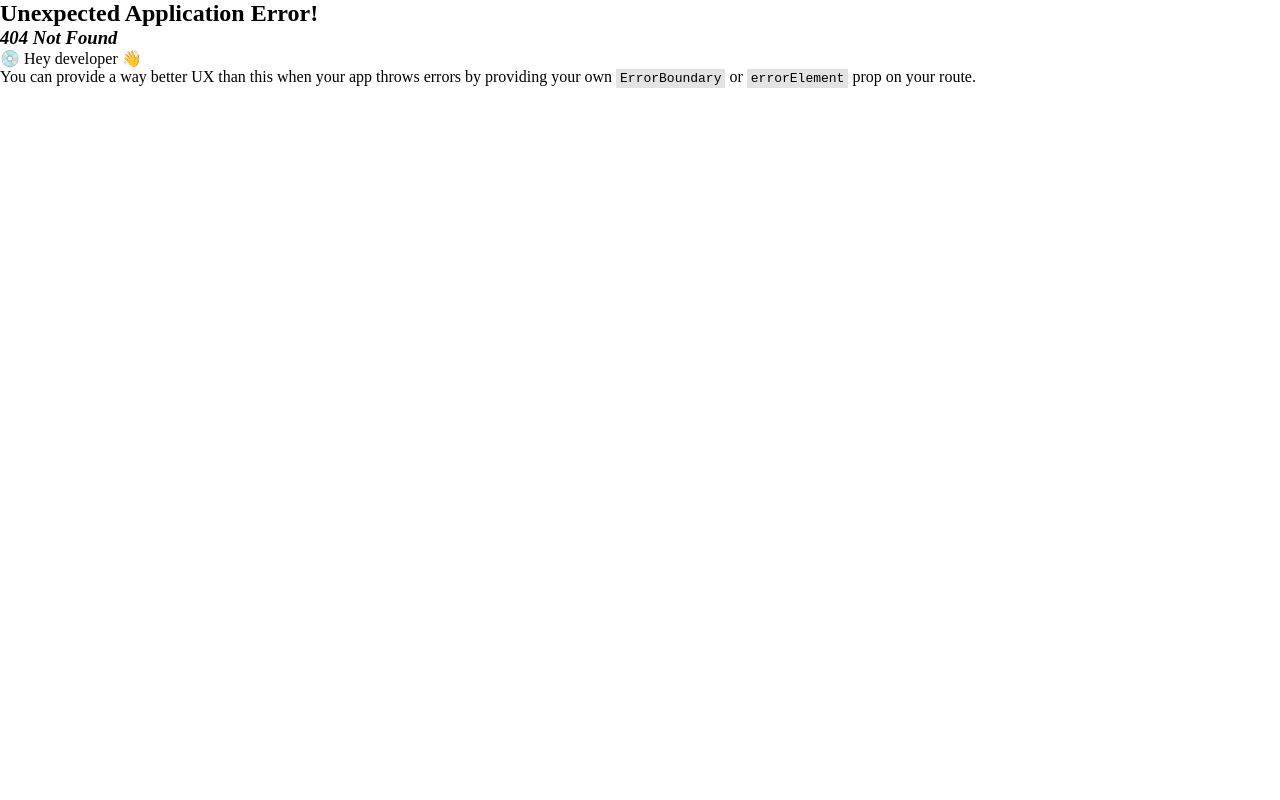
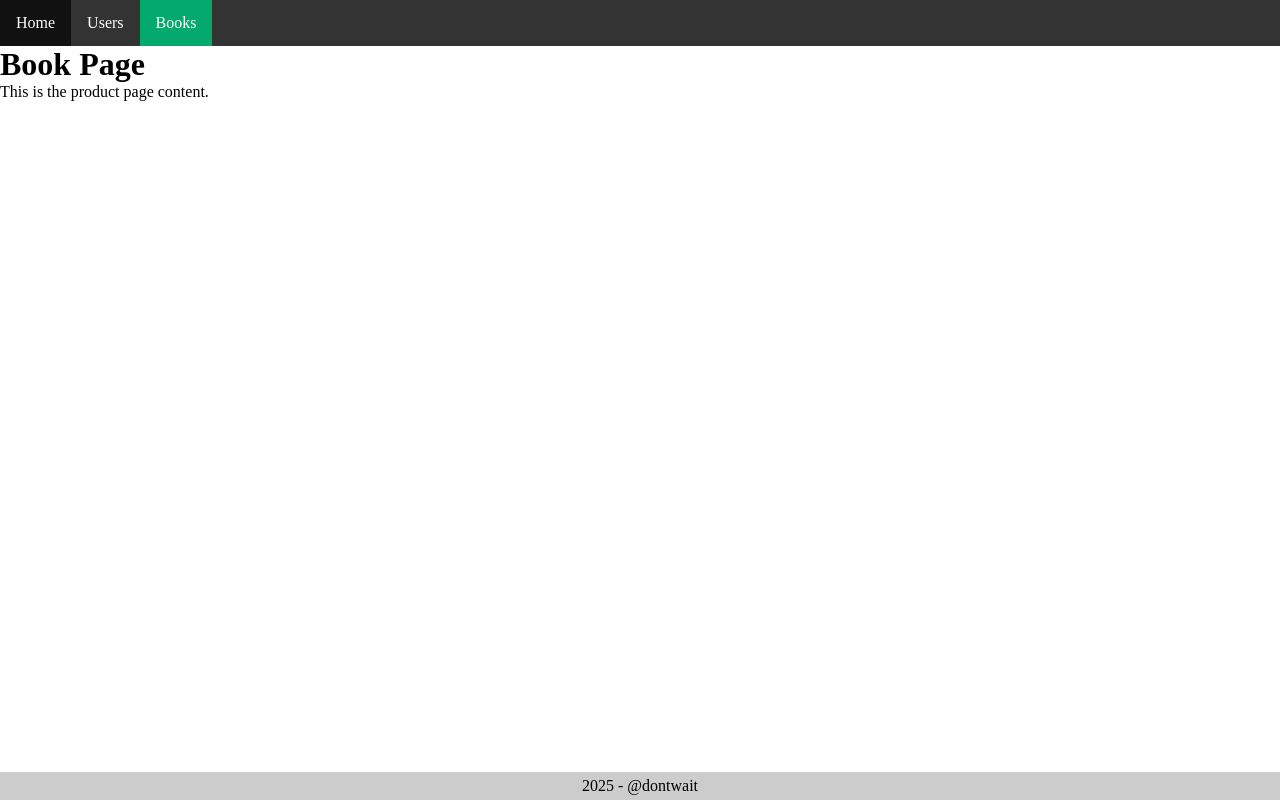
Before and after one commit to dont-wait/learn-reactjs, a React (Vite) app: page /books in a window 1280 px wide. Before the commit this address had no page. Built offline with nearby package versions, Linux system fonts and the light colour scheme.

Commit message:
video 52: error page

```diff
--- a/src/layout/Header.jsx
+++ b/src/layout/Header.jsx
@@ -7,7 +7,7 @@
         <ul>
             <li><NavLink to="/">Home</NavLink></li>
             <li><NavLink to="/users">Users</NavLink></li>
-            <li><NavLink to="/products">Product</NavLink></li>
+            <li><NavLink to="/books">Books</NavLink></li>
         </ul>
     )
 }
--- a/src/main.jsx
+++ b/src/main.jsx
@@ -7,15 +7,17 @@
 } from "react-router-dom";
 import LoginPage from './pages/Login.jsx';
 import RegisterPage from './pages/Register.jsx';
-import ProductPage from './pages/Product.jsx';
+import BookPage from './pages/Book.jsx';
 import UserPage from './pages/User.jsx';
 import './styles/global.css';
 import TodoApp from './components/todo/TodoApp.jsx';
+import ErrorPage from './pages/Error.jsx';
 
 const router = createBrowserRouter([
   {
     path: "/",
     element: <App />,
+    errorElement: <ErrorPage />,
     children: [
       {
         index: true,
@@ -26,8 +28,8 @@
         element: <UserPage />
       },
       {
-        path: "/products",
-        element: <ProductPage />
+        path: "/books",
+        element: <BookPage />
       }
     ]
   },
--- a/src/pages/Product.jsx
+++ b/src/pages/Book.jsx
@@ -1,10 +1,10 @@
-const ProductPage = () => {
+const BookPage = () => {
     return (
         <div>
-            <h1>Product Page</h1>
+            <h1>Book Page</h1>
             <p>This is the product page content.</p>
         </div>
     );
 }
 
-export default ProductPage;
+export default BookPage;
--- /dev/null
+++ b/src/pages/Error.jsx
@@ -0,0 +1,21 @@
+import { Link, useRouteError } from "react-router-dom";
+
+export default function ErrorPage() {
+    const error = useRouteError();
+    console.error(error);
+
+    return (
+        <div id="error-page">
+            <h1>Oops!</h1>
+            <p>Sorry, an unexpected error has occurred.</p>
+            <p>
+                <i>{error.statusText || error.message}</i>
+            </p>
+            <div>
+                <Link to="/">
+                    <span>Back to homepage</span>
+                </Link>
+            </div>
+        </div>
+    );
+}
```
